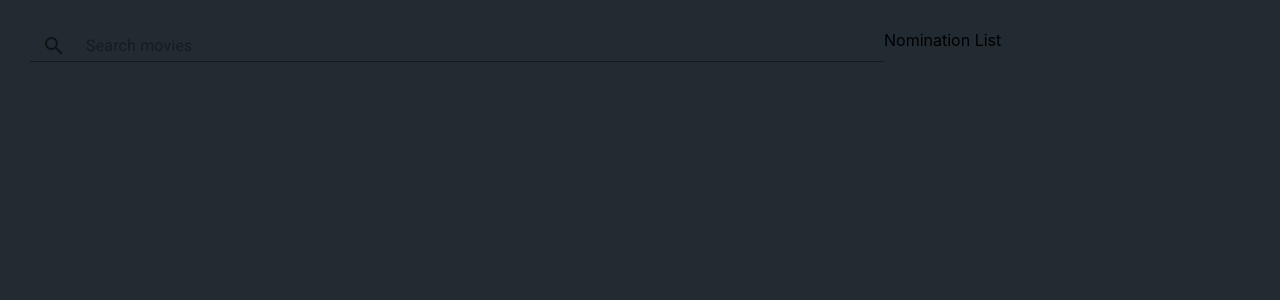
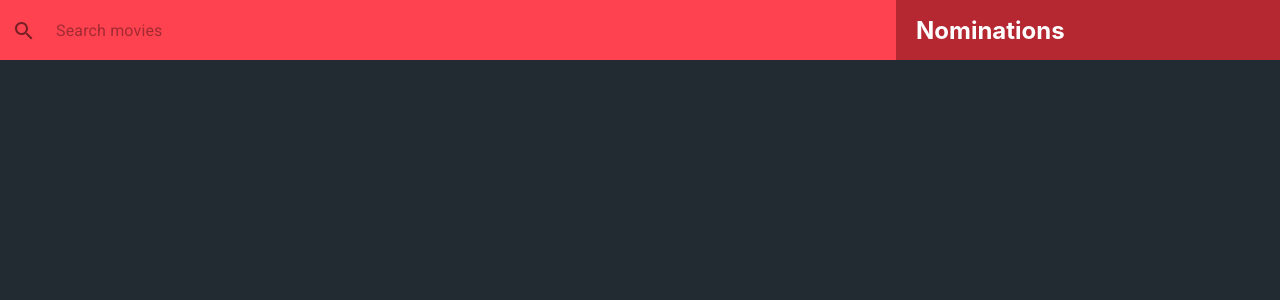
Before and after one commit to kangxi11/Shoppies-2021, a React (Create React App) app: page / in a window 1280 px wide. Shown: the top 300 px of the page. Built offline with nearby package versions, Linux system fonts and the light colour scheme.

Commit message:
more styling changes to nominations

```diff
--- a/src/App.js
+++ b/src/App.js
@@ -81,7 +81,6 @@ class App extends Component {
           </div>
         </div>
         <div className={styles.Nominations}>
-          Nomination List
           <Nominations
             nominationList={this.state.nominationList}
             nominationRemoved={this.nominationRemovedHandler}
--- a/src/App.module.css
+++ b/src/App.module.css
@@ -1,12 +1,13 @@
 .App {
-  margin: 30px 30px;
   display: flex;
 }
 
 .Nominations {
   width: 30%;
+  max-width: 600px;
 }
 
 .Search {
   width: 70%;
+  max-width: 900px;
 }
--- a/src/components/Nominations/Nomination/Nomination.module.css
+++ b/src/components/Nominations/Nomination/Nomination.module.css
@@ -1,7 +1,8 @@
 .Nomination {
     display: flex;
-    background-color: white;
+    background-color: #3f505c;
     margin: 3px 3px;
+    color: white;
 }
 
 .Title {
@@ -17,7 +18,7 @@
 
 .close {
     position: sticky;
-    right: 32px;
+    right: 15px;
     top: 32px;
     width: 32px;
     height: 32px;
@@ -33,7 +34,7 @@
     content: ' ';
     height: 24px;
     width: 2px;
-    background-color: #333;
+    background-color: white;
 }
 .close:before {
     transform: rotate(45deg);
--- a/src/components/Nominations/Nominations.js
+++ b/src/components/Nominations/Nominations.js
@@ -1,9 +1,12 @@
 import React from 'react';
 
 import Nomination from './Nomination/Nomination';
+import styles from './Nominations.module.css';
 
 const nominations = (props) => (
-    <div>
+    <div className={styles.Nominations}>
+        <span className={styles.Title}>Nominations</span>
+        <div className={styles.Movies}>
             {props.nominationList.map((movie, i) => {
                 return <Nomination
                     key={movie.id}
@@ -13,6 +16,7 @@ const nominations = (props) => (
                 />
             })}
         </div>
+    </div>
 );
 
 export default nominations;
--- /dev/null
+++ b/src/components/Nominations/Nominations.module.css
@@ -0,0 +1,19 @@
+.Nominations {
+    height: 60px;
+    background-color: #b52832;
+    display: flex;
+    flex-direction: column;
+}
+
+.Title {
+    margin: 16px 20px;
+    color: white;
+    font-weight: bold;
+    font-size: 1.5rem;
+}
+
+.Movies {
+    margin-top: 8px;
+    margin-left: 10px;
+    margin-right: 10px;
+}
--- a/src/components/SearchBar/SearchBar.js
+++ b/src/components/SearchBar/SearchBar.js
@@ -17,17 +17,19 @@ const searchBar = (props) => {
     }
 
     return (
-        <div>
+        <div className={styles.Banner}>
             <TextField
                 className={styles.Search}
                 InputProps={{
                     startAdornment: (
                     <InputAdornment onClick={props.searchClicked}>
                         <IconButton>
-                        <SearchIcon />
+                            <SearchIcon />
                         </IconButton>
                     </InputAdornment>
-                    )
+                    ),
+                    disableUnderline: true,
+                    className: styles.Input
                 }}
                 placeholder="Search movies"
                 style={{backgroundImage: `url("${searchIcon}")`}}
--- a/src/components/SearchBar/SearchBar.module.css
+++ b/src/components/SearchBar/SearchBar.module.css
@@ -1,3 +1,12 @@
 .Search {
   width: 100%;
 }
+
+.Banner {
+    background-color: #FF424F;
+    height: 60px;
+}
+
+.Input {
+    margin-top: 15px;
+}
```
Also changed, not shown: 1 other file (tests, documents, lock files or other folders). Lines whose indentation alone changed are shown as unchanged.
